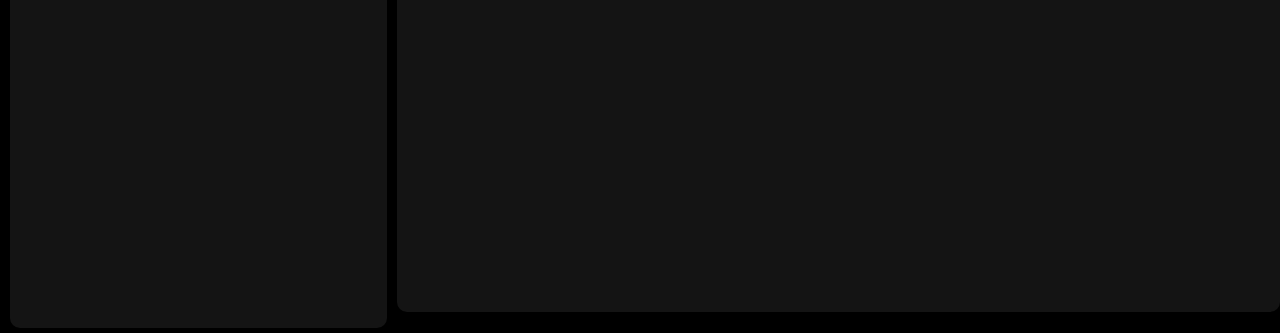
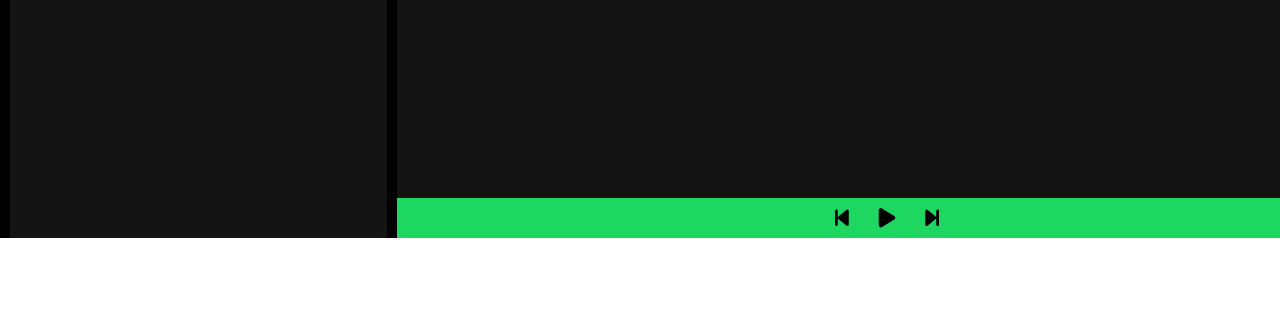
Before and after one commit to Anishkachawla/SpotifyClone_Project, a plain HTML site: page index.html in a window 1280 px wide. Shown: the part 562-895 px from the top of the page. After the commit the page ends 800 px from the top, so only its background shows below. Drawn offline with Linux system fonts and the light colour scheme.

Commit message:
Day 6 Part 2

```diff
--- a/index.html
+++ b/index.html
@@ -116,7 +116,16 @@
                     </div>
                 </div>
             </div>
+
+            <div class="playbar">
+                <div class="songbuttons">
+                    <i class="fa-solid fa-backward-step"></i>
+                    <i class="fa-solid fa-play"></i>
+                    <i class="fa-solid fa-forward-step"></i>
+                </div>
+            </div>
         </div>
     </div>
+
 </body>
 </html>
--- a/styles.css
+++ b/styles.css
@@ -5,10 +5,16 @@
     padding: 0;
     font-family: 'Roboto', sans-serif;
 }
+html, body{
+    width: 100vw;
+    height: 100vh;
+    overflow: hidden;
+}
 button:hover{
     cursor: pointer;
     font-size: 16px;
 }
+
 .navbar{
     height: 65px;
     width: 100vw;
@@ -132,7 +138,6 @@ button:hover{
     border: none;
     background-color: black;
 }
-
 .sign_up{
     align-items: center;
 }
@@ -277,6 +282,7 @@ button:hover{
     padding: 4px 0px 0px;
     border-radius: 10px;
     background-color: #141414;
+    position: relative;
 }
 .Splaylists{
     padding: 18px 18px;
@@ -326,7 +332,7 @@ button:hover{
     justify-content: center;
     position: absolute;
     top: 85px;
-    right: 5px;
+    right: 10px;
     opacity: 0;
     transform: translateY(10px);
     transition: all 0.3s ease;
@@ -339,3 +345,20 @@ button:hover{
     background-color: #1f1f1f;
     cursor: pointer;
 }
+
+.playbar{
+    position: fixed;
+    bottom: 0;
+    width: 100%;
+    background-color: #1ED760;
+    height: 40px;
+}
+.songbuttons{
+    display: flex;
+    align-items: center;
+    justify-content: center;
+    margin-right: 300px;
+    gap: 30px;
+    height: 40px;
+    font-size: 22px;
+}
```
Also changed, not shown: script.js (added).
